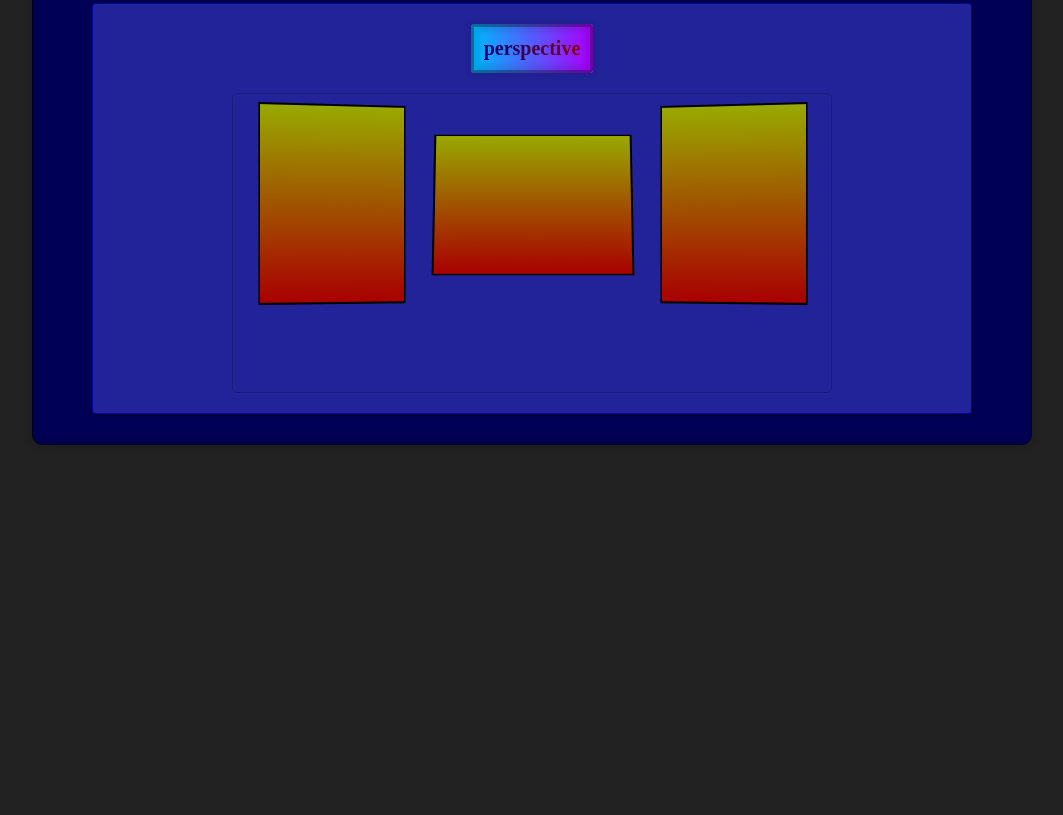
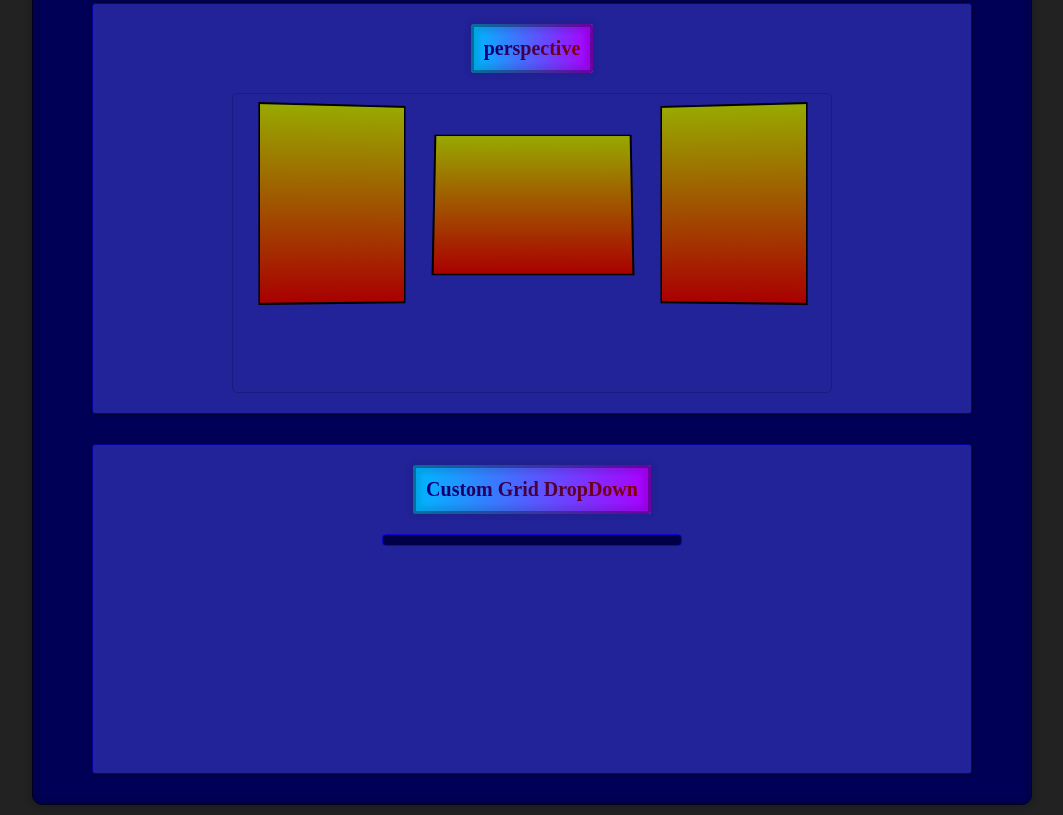
Before and after one commit to Ali-Sdg90/Learning-CSS-, a plain HTML site: page 6hr-CSS-/adv-css.html in a window 1280 px wide. Shown: the part 1395-2210 px from the top of the page, without its empty margins (108-1171 px from the left). Before the commit the page ends 1850 px from the top, so only its background shows below. Drawn offline with Linux system fonts and the light colour scheme.

Commit message:
Add grid-dropdown in adv-css

```diff
--- a/6hr-CSS-/adv-css.css
+++ b/6hr-CSS-/adv-css.css
@@ -7,6 +7,12 @@
 body {
     background: #222;
     color: white;
+}
+
+::selection {
+    background: rgb(107, 0, 160);
+    color: rgb(0, 183, 255);
+    outline: 2px solid red;
 }
 
 h1 {
@@ -190,3 +196,45 @@ a {
     z-index: 2;
     border: 2px solid black;
 }
+
+.dropdown-wrapper {
+    border: 1px solid rgb(24, 0, 205);
+    width: 300px;
+    padding: 5px;
+    display: grid;
+    grid-template-rows: 0fr;
+    transition: grid-template-rows 0.45s;
+    background-color: rgb(0, 0, 70);
+    border-radius: 4px;
+}
+
+.dropdown-wrapper:hover {
+    grid-template-rows: 1fr;
+}
+
+.dropdown-content {
+    overflow: hidden;
+    font-size: 16px;
+    font-family: sans-serif;
+    display: flex;
+    flex-flow: column nowrap;
+    gap: 5px;
+}
+
+.dropdown-content div {
+    background-color: rgb(0, 0, 108);
+    padding: 3px 0 3px 6px;
+    border-radius: 3px;
+    transition: background-color 0.15s, transform 0.15s;
+    cursor: pointer;
+}
+
+.dropdown-content div:hover {
+    background-color: rgb(0, 0, 131);
+    transform: scale(1.005);
+}
+
+.dropdown-section {
+    height: 330px;
+    justify-content: flex-start !important;
+}
--- a/6hr-CSS-/adv-css.html
+++ b/6hr-CSS-/adv-css.html
@@ -37,6 +37,26 @@
                     <div class="obj-3d-n3"></div>
                 </div>
             </div>
+
+            <div class="adv-section dropdown-section">
+                <div class="title">
+                    <h4>
+                        <div>Custom Grid DropDown</div>
+                    </h4>
+                </div>
+
+                <div class="dropdown-wrapper">
+                    <div class="dropdown-content">
+                        <div>Hello</div>
+                        <div>Hi</div>
+                        <div>Aloha</div>
+                        <div>Hello</div>
+                        <div>Salam</div>
+                        <div>Здравствуйте</div>
+                        <div>Ciao</div>
+                    </div>
+                </div>
+            </div>
         </div>
     </body>
 </html>
```
